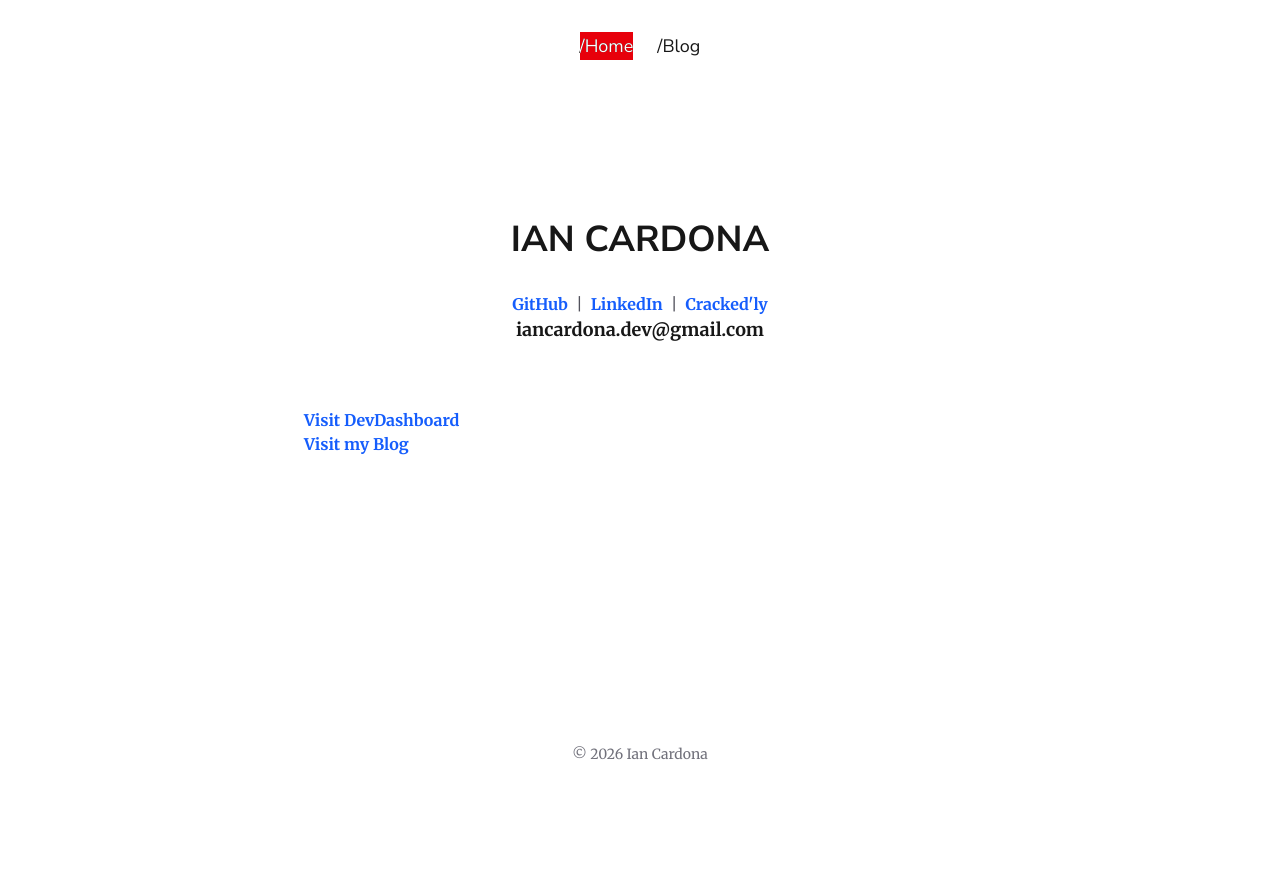
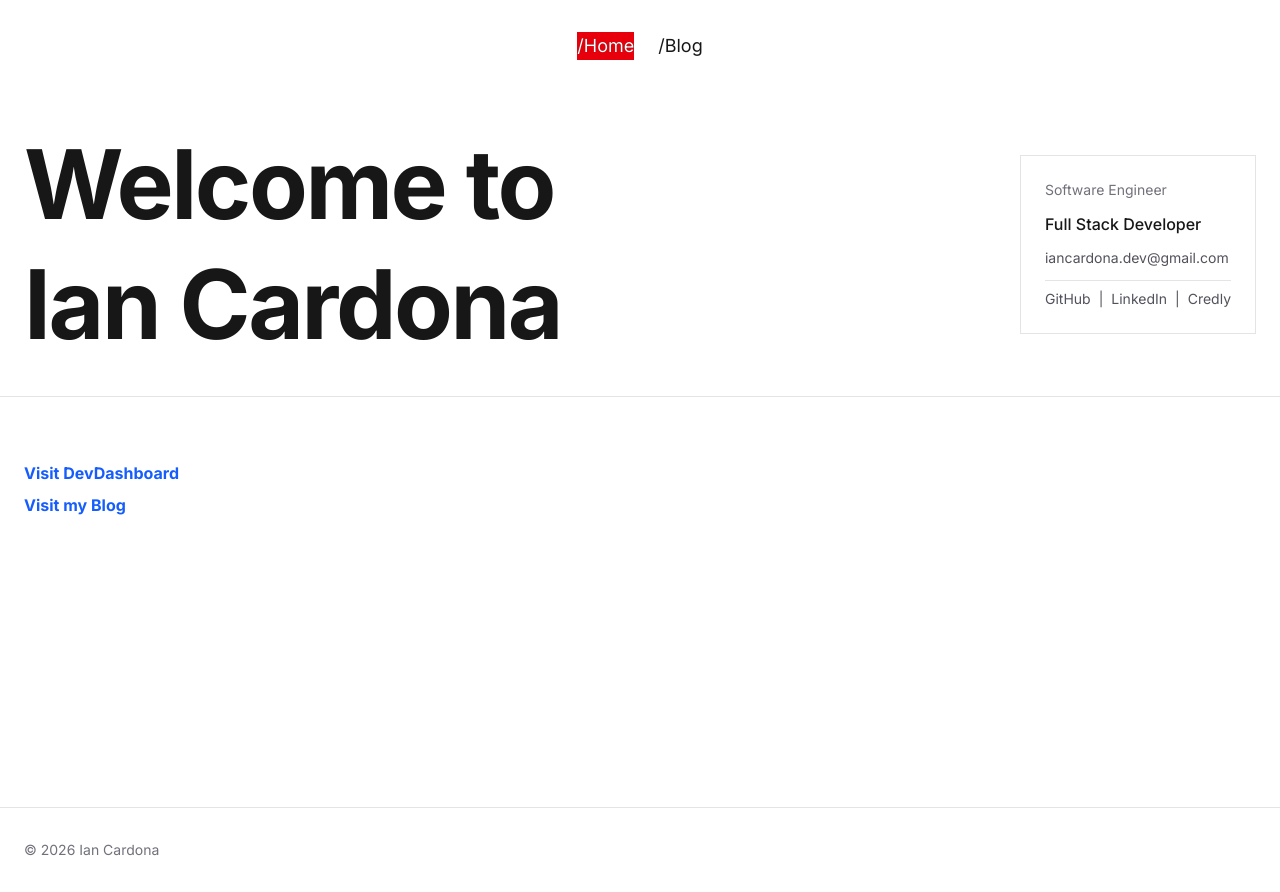
Before and after one commit to Ian-Cardona/personal-website, a Next.js app: page / in a window 1280 px wide. Built offline with nearby package versions, Linux system fonts and the light colour scheme.

Commit message:
app(home): add first couple of components for redesigning the application

```diff
--- /dev/null
+++ b/app/blog/[slug]/page.tsx
@@ -0,0 +1,11 @@
+interface PageProps {
+  params: Promise<{
+    slug: string
+  }>,
+}
+
+export default async function Page({ params }: PageProps) {
+  const { slug } = await params
+
+  return <div>My Post: {slug}</div>
+}
--- a/app/blog/page.tsx
+++ b/app/blog/page.tsx
@@ -16,12 +16,12 @@ const blogPosts = [
 export default function Blog() {
   return (
     <div className="flex min-h-screen flex-col items-center bg-white dark:bg-black">
-      <main className="flex flex-1 w-full max-w-2xl flex-col px-6 py-32 md:px-0">
+      <main className="flex flex-1 w-full max-w-2xl flex-col px-6 pt-16 md:px-0">
         <h1 className="text-2xl font-bold mb-12" style={{ fontFamily: 'var(--font-nunito-sans)' }}>
           Blog
         </h1>
 
-        <div className="flex flex-col gap-8">
+        <div className="flex flex-col">
           {blogPosts.map((post) => (
             <BlogPostItem
               key={post.slug}
--- a/app/layout.tsx
+++ b/app/layout.tsx
@@ -1,18 +1,18 @@
 import type { Metadata } from "next";
 import "./globals.css";
 import NavBar from "@/components/navigation/NavBar";
-import { Nunito_Sans, Merriweather } from "next/font/google";
+import { Inter, JetBrains_Mono } from "next/font/google";
 
-const nunitoSans = Nunito_Sans({
-  variable: "--font-nunito-sans",
+const inter = Inter({
+  variable: "--font-inter",
   subsets: ["latin"],
-  weight: ["400", "700"],
+  weight: ["400", "500", "600", "700"],
 });
 
-const merriweather = Merriweather({
-  variable: "--font-merriweather",
+const jetbrainsMono = JetBrains_Mono({
+  variable: "--font-jetbrains-mono",
   subsets: ["latin"],
-  weight: ["400", "700"],
+  weight: ["400", "500", "600"],
 });
 
 export const metadata: Metadata = {
@@ -28,8 +28,8 @@ export default function RootLayout({
   return (
     <html lang="en">
       <body
-        className={`${nunitoSans.variable} ${merriweather.variable} antialiased`}
-        style={{ fontFamily: 'var(--font-merriweather)' }}
+        className={`${inter.variable} ${jetbrainsMono.variable} antialiased`}
+        style={{ fontFamily: 'var(--font-inter)' }}
       >
         <NavBar />
         {children}
--- a/app/page.tsx
+++ b/app/page.tsx
@@ -1,34 +1,25 @@
+import Header from "@/components/home/Header";
 import HomeLinkTextButton from "@/components/home/HomeLinkTextButton";
 
 export default function Home() {
   return (
-    <div className="flex min-h-screen flex-col items-center bg-white dark:bg-black">
-      <main className="flex flex-1 w-full max-w-2xl flex-col px-6 py-32 md:px-0">
-        <div className="flex flex-col items-center">
-          <h1 className="text-4xl font-bold mb-8" style={{ fontFamily: 'var(--font-nunito-sans)' }}>
-            IAN CARDONA
-          </h1>
-          <div className="flex gap-2 text-zinc-600 dark:text-zinc-400">
-            <HomeLinkTextButton href="https://github.com/Ian-Cardona">GitHub</HomeLinkTextButton>
-            <span>|</span>
-            <HomeLinkTextButton href="https://www.linkedin.com/in/swe-ian-cardona/">LinkedIn</HomeLinkTextButton>
-            <span>|</span>
-            <HomeLinkTextButton href="https://www.credly.com/users/angelo-ian-michael-cardona.a988e18b">Cracked&apos;ly</HomeLinkTextButton>
-          </div>
-          <h2 className="text-lg font-bold mb-16">
-            iancardona.dev@gmail.com
-          </h2>
-        </div>
+    <div className="flex min-h-screen flex-col bg-white dark:bg-black">
+      <Header />
+
+      <main className="flex flex-1 w-full max-w-7xl mx-auto flex-col px-6 py-16">
         <div className="flex w-full flex-col items-start">
-          <div className="flex flex-col items-start">
+          <div className="flex flex-col items-start gap-2">
             <HomeLinkTextButton href="https://devdashboard.framer.website/">Visit DevDashboard</HomeLinkTextButton>
             <HomeLinkTextButton href="/blog">Visit my Blog</HomeLinkTextButton>
           </div>
         </div>
-        <footer className="mt-auto flex w-full justify-center pt-16 text-sm text-zinc-500 dark:text-zinc-600">
+      </main>
+
+      <footer className="w-full border-t border-zinc-200 dark:border-zinc-800 py-8">
+        <div className="max-w-7xl mx-auto px-6 text-sm text-zinc-500 dark:text-zinc-600">
           © 2026 Ian Cardona
-        </footer>
-      </main>
+        </div>
+      </footer>
     </div>
   );
 }
--- /dev/null
+++ b/components/home/Header.tsx
@@ -0,0 +1,38 @@
+'use client';
+
+export default function Header() {
+  return (
+    <header className="w-full border-b border-zinc-200 dark:border-zinc-800">
+      <div className="max-w-7xl mx-auto px-6 py-8">
+        <div className="grid grid-cols-1 md:grid-cols-2 gap-8">
+          {/* Left column - Name */}
+          <div>
+            <h1 className="text-8xl font-bold leading-tight tracking-tight" style={{ fontFamily: 'var(--font-inter)' }}>
+              Welcome to<br />Ian Cardona
+            </h1>
+          </div>
+
+          {/* Right column - Credentials card */}
+          <div className="flex items-center justify-start md:justify-end">
+            <div className="border border-zinc-200 dark:border-zinc-800 bg-white dark:bg-zinc-950 p-6 w-full md:w-auto">
+              <div className="space-y-3">
+                <div className="text-sm text-zinc-500 dark:text-zinc-400">Software Engineer</div>
+                <div className="text-base font-medium">Full Stack Developer</div>
+                <div className="text-sm text-zinc-600 dark:text-zinc-400">
+                  iancardona.dev@gmail.com
+                </div>
+                <div className="flex gap-2 text-sm text-zinc-600 dark:text-zinc-400 pt-2 border-t border-zinc-200 dark:border-zinc-800">
+                  <a href="https://github.com/Ian-Cardona" className="hover:text-zinc-900 dark:hover:text-zinc-100">GitHub</a>
+                  <span>|</span>
+                  <a href="https://www.linkedin.com/in/swe-ian-cardona/" className="hover:text-zinc-900 dark:hover:text-zinc-100">LinkedIn</a>
+                  <span>|</span>
+                  <a href="https://www.credly.com/users/angelo-ian-michael-cardona.a988e18b" className="hover:text-zinc-900 dark:hover:text-zinc-100">Credly</a>
+                </div>
+              </div>
+            </div>
+          </div>
+        </div>
+      </div>
+    </header>
+  );
+}
```
